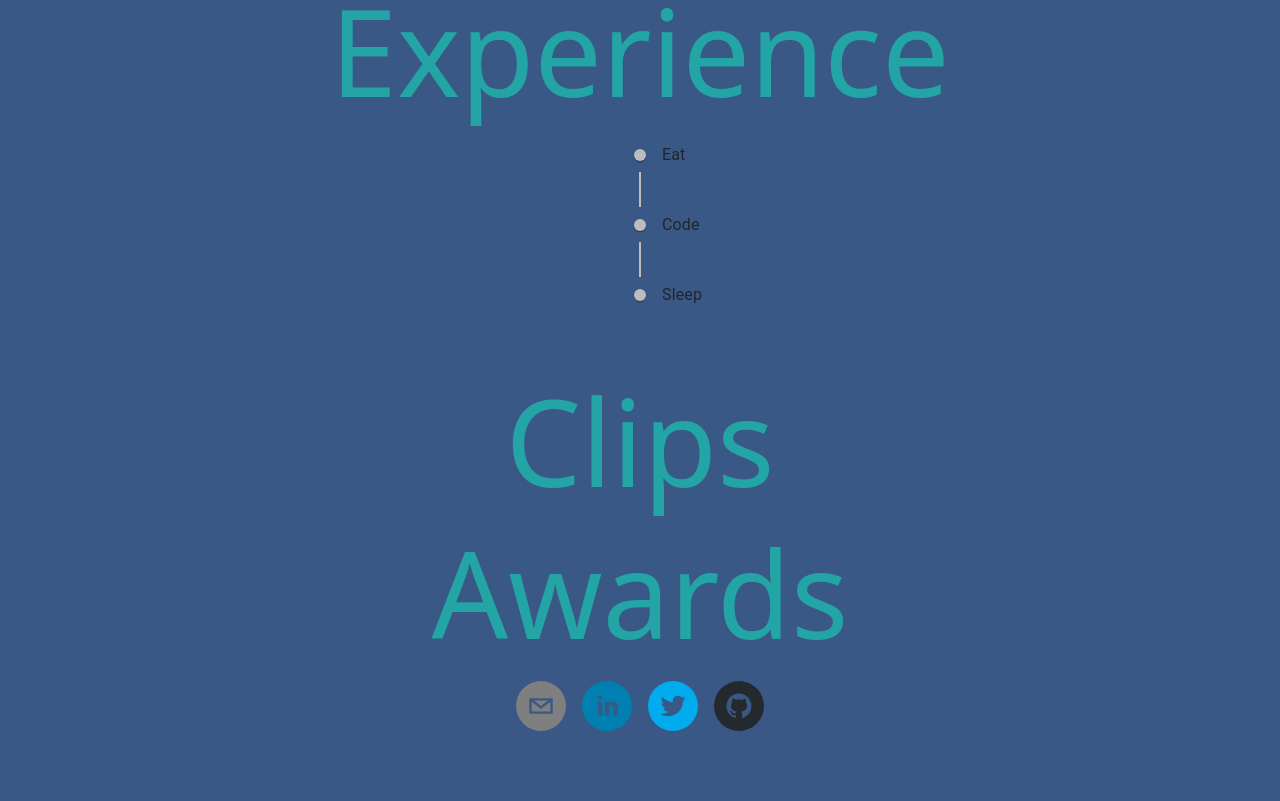
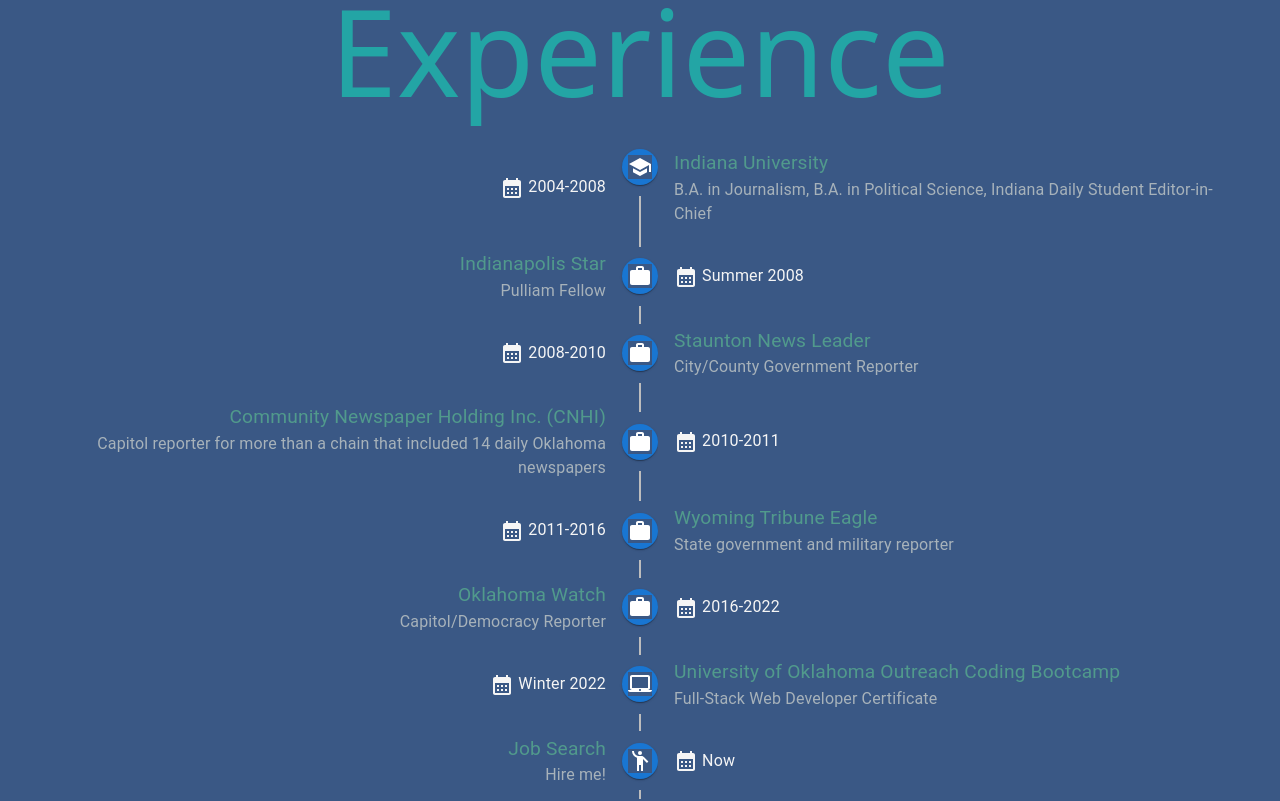
Before and after one commit to tbrown034/My-site, a React (Create React App) app: page /journalism in a window 1280 px wide. Shown: the part 440-1241 px from the top of the page. Before the commit the page ends 1179 px from the top, so only its background shows below. Built offline with nearby package versions, Linux system fonts and the light colour scheme; a web font is replaced by a local one.

Commit message:
added timeline

```diff
--- a/package.json
+++ b/package.json
@@ -5,6 +5,7 @@
   "dependencies": {
     "@emotion/react": "^11.10.5",
     "@emotion/styled": "^11.10.5",
+    "@mui/icons-material": "^5.11.0",
     "@mui/lab": "^5.0.0-alpha.112",
     "@mui/material": "^5.11.0",
     "@testing-library/jest-dom": "^5.16.5",
--- a/src/App.css
+++ b/src/App.css
@@ -229,3 +229,20 @@
   margin-right: 2%;
   margin-left: 2%;
 }
+
+#timelineDate {
+  color: whitesmoke;
+
+}
+
+#timelineHeader {
+  color:  #519A8C;
+  font-size: larger;
+
+}
+
+#timelineSubhead {
+  color:rgb(167, 178, 186)
+
+
+}
--- a/src/components/Journalism.js
+++ b/src/components/Journalism.js
@@ -1,41 +1,200 @@
-import * as React from 'react';
-import Timeline from '@mui/lab/Timeline';
-import TimelineItem from '@mui/lab/TimelineItem';
-import TimelineSeparator from '@mui/lab/TimelineSeparator';
-import TimelineConnector from '@mui/lab/TimelineConnector';
-import TimelineContent from '@mui/lab/TimelineContent';
-import TimelineDot from '@mui/lab/TimelineDot';
-
-
+import * as React from "react";
+import Timeline from "@mui/lab/Timeline";
+import TimelineItem from "@mui/lab/TimelineItem";
+import TimelineSeparator from "@mui/lab/TimelineSeparator";
+import TimelineConnector from "@mui/lab/TimelineConnector";
+import TimelineContent from "@mui/lab/TimelineContent";
+import TimelineOppositeContent from "@mui/lab/TimelineOppositeContent";
+import TimelineDot from "@mui/lab/TimelineDot";
+import LaptopMacIcon from "@mui/icons-material/LaptopMac";
+import WorkIcon from '@mui/icons-material/Work';
+import EmojiPeopleOutlinedIcon from '@mui/icons-material/EmojiPeopleOutlined';
+import Typography from "@mui/material/Typography";
+import SchoolIcon from "@mui/icons-material/School";
+import CalendarMonthIcon from '@mui/icons-material/CalendarMonth';
 
 const Journalism = () => {
   return (
     <>
       <h1>Award-winning journalist</h1>
-        <h4>Before the summer of 2022, I was an investigatve journalist with Oklahoma Watch, a non-profit investigatve journalism group based in Okahoma City. For the past six years, I was Oklahoma Watch's political and democracy beat reporter. Before that, I spent five years as the Wyoming Tribune Eagle's statehouse reporter and before that worked for Community Newspaper Holdings Inc.'s chain of newspapers in Oklahoma, the Staunton News Leader and the Indianapolis Star as a Pulliam Fellow.
+      <h4>
+        Before the summer of 2022, I was an investigatve journalist with
+        Oklahoma Watch, a non-profit investigatve journalism group based in
+        Okahoma City. For the past six years, I was Oklahoma Watch's political
+        and democracy beat reporter. Before that, I spent five years as the
+        Wyoming Tribune Eagle's statehouse reporter and before that worked for
+        Community Newspaper Holdings Inc.'s chain of newspapers in Oklahoma, the
+        Staunton News Leader and the Indianapolis Star as a Pulliam Fellow.
       </h4>
       <div id="journalismExp">
         <h2>Experience</h2>
-            <Timeline>
+        <Timeline position="alternate">
           <TimelineItem>
+            <TimelineOppositeContent
+            id="timelineDate"
+              sx={{ m: "auto 0" }}
+            >
+             <CalendarMonthIcon/> 2004-2008
+            </TimelineOppositeContent>
             <TimelineSeparator>
-          <TimelineDot />
+              <TimelineDot color="primary">
+                <SchoolIcon />
+              </TimelineDot>
               <TimelineConnector />
             </TimelineSeparator>
-        <TimelineContent>Eat</TimelineContent>
+            <TimelineContent sx={{ py: "12px", px: 2 }}>
+              <Typography id="timelineHeader" component="span">
+                Indiana University
+              </Typography>
+              <Typography id="timelineSubhead">B.A. in Journalism, B.A. in Political Science, Indiana Daily Student Editor-in-Chief</Typography>
+            </TimelineContent>
           </TimelineItem>
           <TimelineItem>
+            <TimelineOppositeContent
+            id="timelineDate"
+              sx={{ m: "auto 0" }}
+            >
+              <CalendarMonthIcon/> Summer 2008
+            </TimelineOppositeContent>
             <TimelineSeparator>
-          <TimelineDot />
+              <TimelineConnector />
+              <TimelineDot color="primary">
+                <WorkIcon />
+              </TimelineDot>
               <TimelineConnector />
             </TimelineSeparator>
-        <TimelineContent>Code</TimelineContent>
+            <TimelineContent sx={{ py: "12px", px: 2 }}>
+              <Typography id="timelineHeader" component="span">
+                Indianapolis Star
+              </Typography>
+              <Typography id="timelineSubhead">Pulliam Fellow</Typography>
+            </TimelineContent>
           </TimelineItem>
           <TimelineItem>
+            <TimelineOppositeContent
+            id="timelineDate"
+              sx={{ m: "auto 0" }}
+            >
+              <CalendarMonthIcon/> 2008-2010
+            </TimelineOppositeContent>
             <TimelineSeparator>
-          <TimelineDot />
+              <TimelineConnector />
+              <TimelineDot color="primary">
+                <WorkIcon />
+              </TimelineDot>
+              <TimelineConnector />
             </TimelineSeparator>
-        <TimelineContent>Sleep</TimelineContent>
+            <TimelineContent sx={{ py: "12px", px: 2 }}>
+              <Typography id="timelineHeader" component="span">
+                Staunton News Leader
+              </Typography>
+              <Typography id="timelineSubhead">City/County Government Reporter</Typography>
+            </TimelineContent>
+          </TimelineItem>
+          <TimelineItem>
+            <TimelineOppositeContent
+            id="timelineDate"
+              sx={{ m: "auto 0" }}
+            >
+             <CalendarMonthIcon/> 2010-2011
+            </TimelineOppositeContent>
+            <TimelineSeparator>
+              <TimelineConnector />
+              <TimelineDot color="primary">
+                <WorkIcon />
+              </TimelineDot>
+              <TimelineConnector />
+            </TimelineSeparator>
+            <TimelineContent sx={{ py: "12px", px: 2 }}>
+              <Typography id="timelineHeader" component="span">
+                Community Newspaper Holding Inc. (CNHI)
+              </Typography>
+              <Typography id="timelineSubhead">Capitol reporter for more than a chain that included 14 daily Oklahoma newspapers</Typography>
+            </TimelineContent>
+          </TimelineItem>
+          <TimelineItem>
+            <TimelineOppositeContent
+            id="timelineDate"
+              sx={{ m: "auto 0" }}
+            >
+              <CalendarMonthIcon/> 2011-2016
+            </TimelineOppositeContent>
+            <TimelineSeparator>
+              <TimelineConnector />
+              <TimelineDot color="primary">
+                <WorkIcon />
+              </TimelineDot>
+              <TimelineConnector />
+            </TimelineSeparator>
+            <TimelineContent sx={{ py: "12px", px: 2 }}>
+              <Typography id="timelineHeader" component="span">
+                Wyoming Tribune Eagle
+              </Typography>
+              <Typography id="timelineSubhead">State government and military reporter</Typography>
+            </TimelineContent>
+          </TimelineItem>
+          <TimelineItem>
+            <TimelineOppositeContent
+            id="timelineDate"
+              sx={{ m: "auto 0" }}
+            >
+              <CalendarMonthIcon/> 2016-2022
+            </TimelineOppositeContent>
+            <TimelineSeparator>
+              <TimelineConnector />
+              <TimelineDot color="primary">
+                <WorkIcon />
+              </TimelineDot>
+              <TimelineConnector />
+            </TimelineSeparator>
+            <TimelineContent sx={{ py: "12px", px: 2 }}>
+              <Typography id="timelineHeader" component="span">
+                Oklahoma Watch
+              </Typography>
+              <Typography id="timelineSubhead">Capitol/Democracy Reporter</Typography>
+            </TimelineContent>
+          </TimelineItem>
+          <TimelineItem>
+            <TimelineOppositeContent
+            id="timelineDate"
+              sx={{ m: "auto 0" }}
+            >
+              <CalendarMonthIcon/> Winter 2022
+            </TimelineOppositeContent>
+            <TimelineSeparator>
+              <TimelineConnector />
+              <TimelineDot color="primary">
+                <LaptopMacIcon />
+              </TimelineDot>
+              <TimelineConnector />
+            </TimelineSeparator>
+            <TimelineContent sx={{ py: "12px", px: 2 }}>
+              <Typography id="timelineHeader" component="span">
+              University of Oklahoma Outreach Coding Bootcamp
+              </Typography>
+              <Typography id="timelineSubhead">Full-Stack Web Developer Certificate</Typography>
+            </TimelineContent>
+          </TimelineItem>
+          <TimelineItem>
+            <TimelineOppositeContent
+            id="timelineDate"
+              sx={{ m: "auto 0" }}
+            >
+              <CalendarMonthIcon/> Now
+            </TimelineOppositeContent>
+            <TimelineSeparator>
+              <TimelineConnector />
+              <TimelineDot color="primary">
+                <EmojiPeopleOutlinedIcon />
+              </TimelineDot>
+              <TimelineConnector />
+            </TimelineSeparator>
+            <TimelineContent sx={{ py: "12px", px: 2 }}>
+              <Typography id="timelineHeader" component="span">
+              Job Search
+              </Typography>
+              <Typography id="timelineSubhead">Hire me!</Typography>
+            </TimelineContent>
           </TimelineItem>
         </Timeline>
       </div>
@@ -45,12 +204,7 @@
       <div id="journalismClips">
         <h2>Awards</h2>
       </div>
-
-
-
-
-
     </>
-    )
-}
+  );
+};
 export default Journalism;
```
Also changed, not shown: 1 other file (tests, documents, lock files or other folders). Lines whose indentation alone changed are shown as unchanged.
